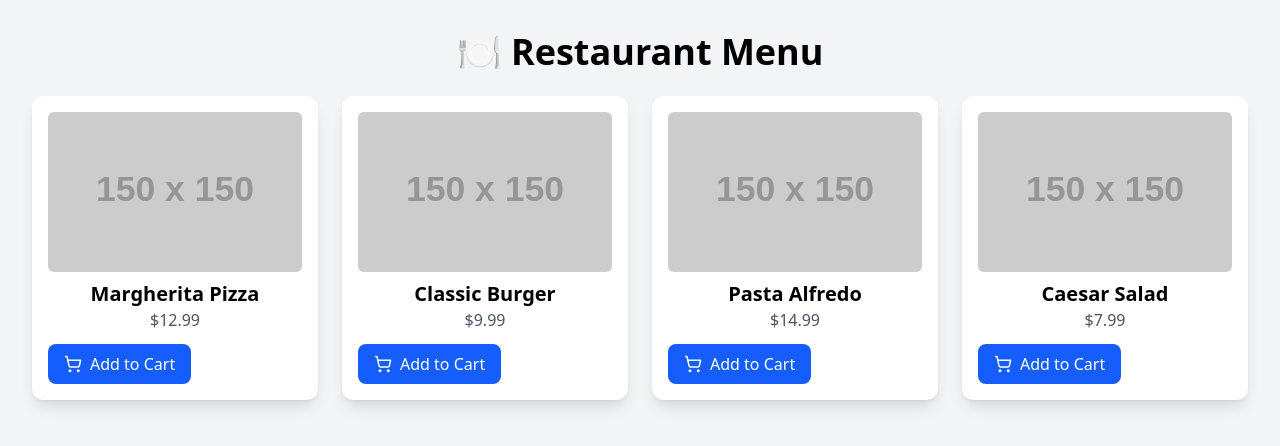
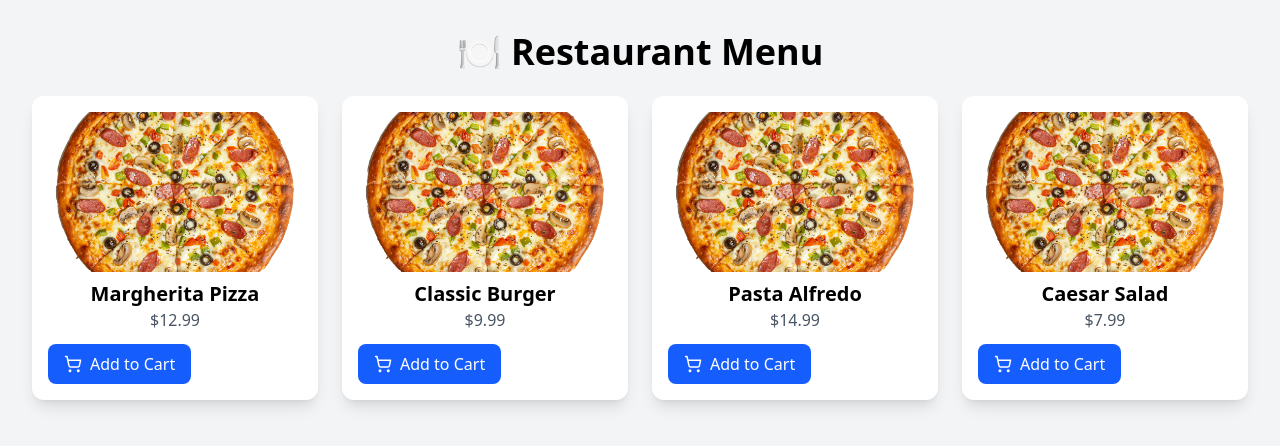
Before and after one commit to DennyDoesFrontend/inventory-sales-tracker, a React (Vite) app: page /FoodOrdering in a window 1280 px wide. Shown: the top 446 px of the page. Built offline with nearby package versions, Linux system fonts and the light colour scheme.

Commit message:
table ordering

```diff
--- a/src/pages/FoodOrdering.jsx
+++ b/src/pages/FoodOrdering.jsx
@@ -2,10 +2,10 @@ import { useState } from "react";
 import { ShoppingCart, CheckCircle, Trash2 } from "lucide-react";
 
 const menuItems = [
-  { id: 1, name: "Margherita Pizza", price: 12.99, image: "https://via.placeholder.com/150" },
-  { id: 2, name: "Classic Burger", price: 9.99, image: "https://via.placeholder.com/150" },
-  { id: 3, name: "Pasta Alfredo", price: 14.99, image: "https://via.placeholder.com/150" },
-  { id: 4, name: "Caesar Salad", price: 7.99, image: "https://via.placeholder.com/150" },
+  { id: 1, name: "Margherita Pizza", price: 12.99, image: "/c.png" },
+  { id: 2, name: "Classic Burger", price: 9.99, image: "/c.png" },
+  { id: 3, name: "Pasta Alfredo", price: 14.99, image: "/c.png" },
+  { id: 4, name: "Caesar Salad", price: 7.99, image: "/c.png" },
 ];
 
 const FoodOrdering = () => {
```
Also changed, not shown: public/c.png (added).
